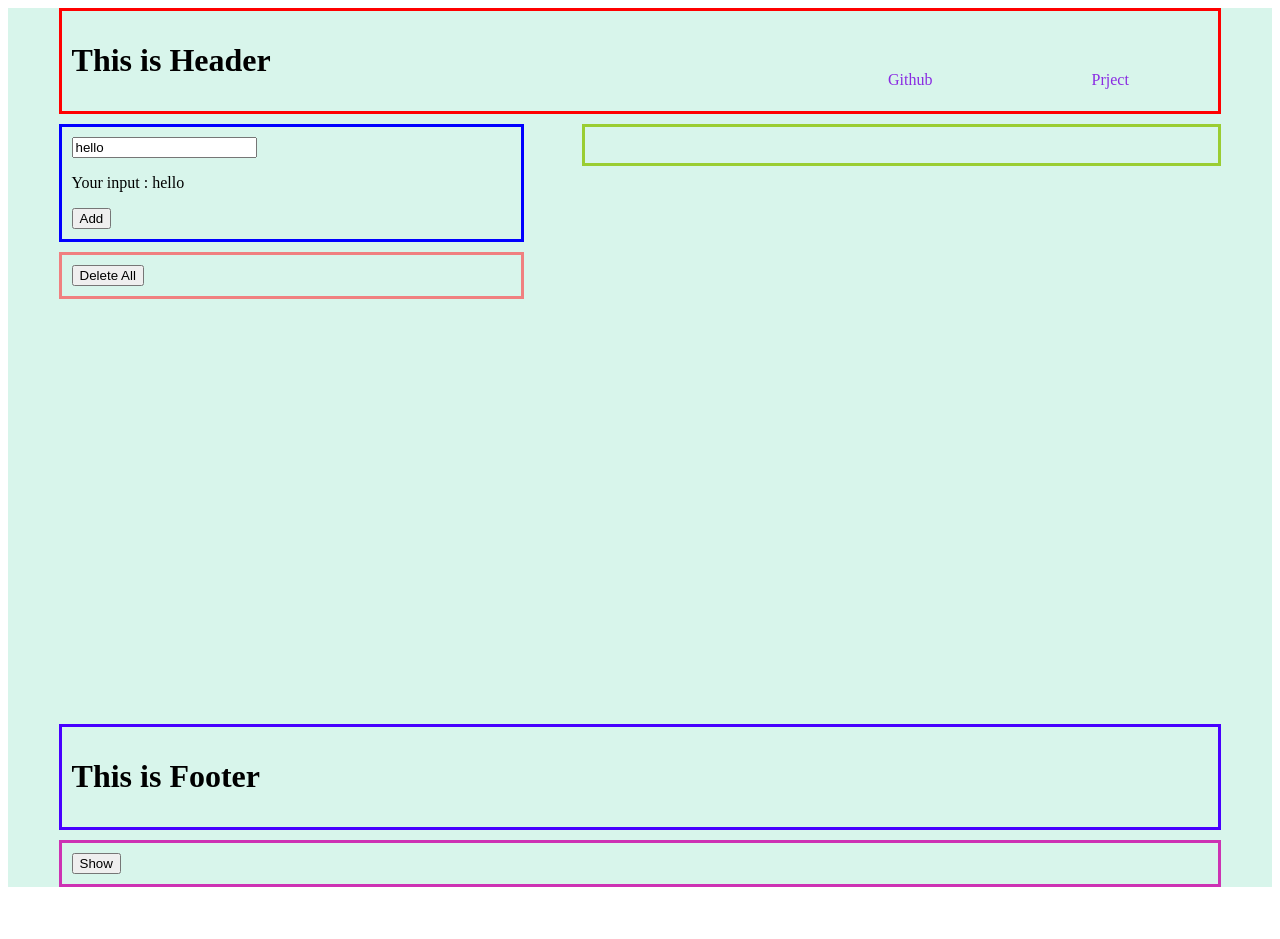
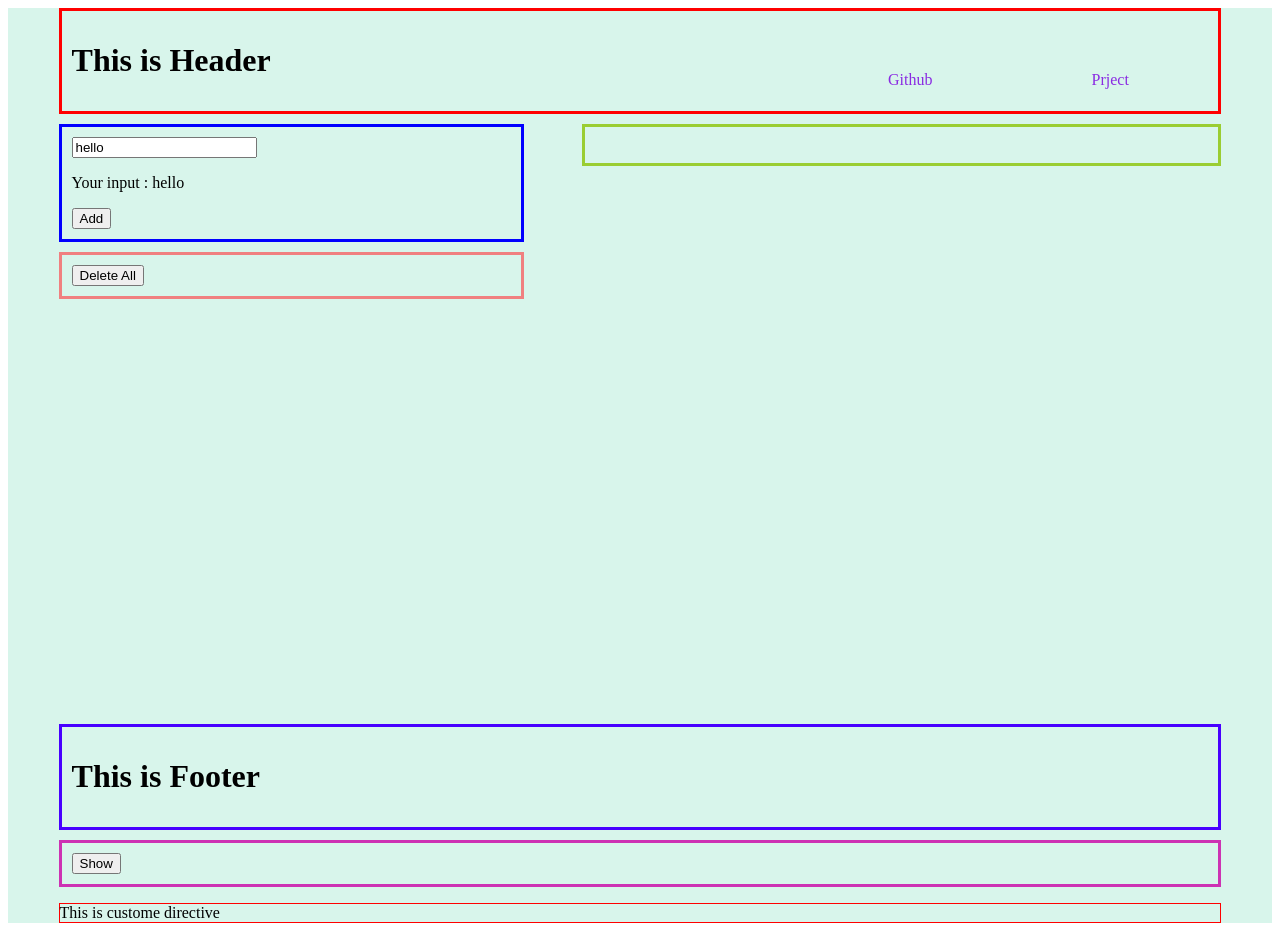
Before and after one commit to fukugit/todo-list-vue3, a Vue app: page / in a window 1280 px wide. Before the commit the page ends 897 px from the top, so only its background shows below. Built offline with nearby package versions, Linux system fonts and the light colour scheme.

Commit message:
Add custom directives

```diff
--- a/src/App.vue
+++ b/src/App.vue
@@ -18,6 +18,7 @@
     <TodoFooter></TodoFooter>
 
     <AnimeSamples></AnimeSamples>
+    <CustomDirective></CustomDirective>
   </div><!-- /.wrapper -->
 </template>
 
@@ -30,6 +31,7 @@ import TodoList from "./components/TodoList.vue";
 import TodoRemove from "./components/TodoRemove.vue";
 import TodoFooter from "./components/TodoFooter.vue";
 import AnimeSamples from "./components/AnimeSample.vue";
+import CustomDirective from "./components/CustomDirective.vue";
 
 let message = ref("");
 let isRemovedFlag = ref(false);
--- /dev/null
+++ b/src/components/CustomDirective.vue
@@ -0,0 +1,9 @@
+<script setup>
+</script>
+
+<template>
+  <p v-border>This is custome directive</p>
+</template>
+
+<style scoped>
+</style>
--- a/src/main.js
+++ b/src/main.js
@@ -3,6 +3,9 @@ import App from './App.vue'
 import './assets/style/common.css'
 
 const app = createApp(App);
+app.directive("border", (el) => {
+  el.style.border = "solid red 1px";
+});
 app.mount("#app");
 
 // // After 'app.mount' such as creating DOM, it is possible to use the below like operating real DOM.
```
Also changed, not shown: 9 other files (tests, documents, lock files or other folders).
